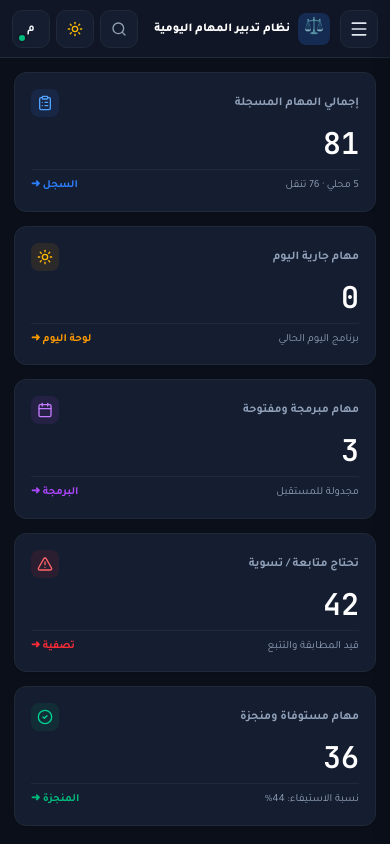
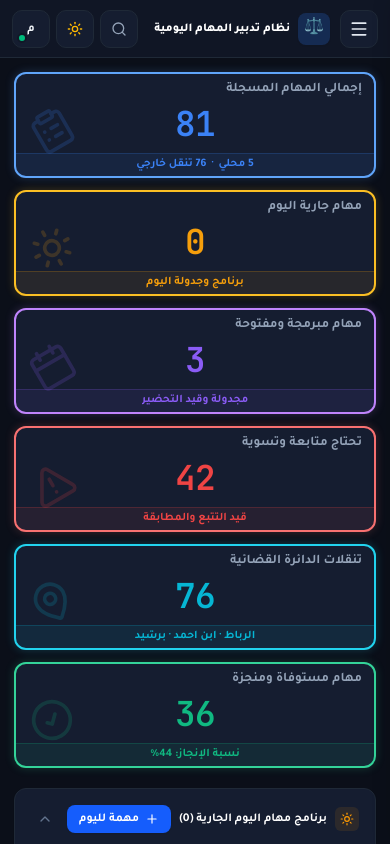
Before and after one commit to mohamed105art/Etask, a React (Vite) app: page / in a window 390 px wide. Shown: the top 844 px of the page. Built offline with nearby package versions, Linux system fonts and the light colour scheme.

Commit message:
feat: redesign KPI dashboard and add GitHub Pages workflow
- Update DashboardView to use 6 responsive matte KPI cards
- Implement new KPI card styles in index.css
- Set Vite base path to './' for relative asset resolution
- Add GitHub Actions workflow for automated deployments to GitHub Pages

```diff
--- a/src/components/DashboardView.tsx
+++ b/src/components/DashboardView.tsx
@@ -59,105 +59,139 @@ export const DashboardView: React.FC<DashboardViewProps> = ({
 
   return (
     <div className="space-y-5">
-      {/* 1. TOP 5 MINIMALIST MATTE KPI METRIC CARDS */}
-      <div className="grid grid-cols-1 sm:grid-cols-2 lg:grid-cols-5 gap-3.5">
-        {/* Total Tasks */}
+      {/* 1. EXACT 6 MINIMALIST MATTE KPI METRIC CARDS (3x2 Desktop, 2x3 Tablet, 1x6 Mobile) */}
+      <div className="kpi-matte-grid-6">
+        {/* Card 1: Total Registered Tasks (Blue) */}
         <div
           onClick={() => { setFilters({}); onNavigate('tasks'); }}
-          className="bg-white dark:bg-[#151d30] border border-slate-200 dark:border-[#1f2937] hover:border-blue-500/80 rounded-xl p-4 shadow-xs hover:shadow-md transition-all cursor-pointer flex flex-col justify-between group"
+          className="kpi-matte-card kpi-theme-blue"
+          title="النقر لعرض كافة المهام المسجلة"
         >
-          <div className="flex items-center justify-between">
-            <span className="text-xs font-bold text-slate-500 dark:text-slate-400">إجمالي المهام المسجلة</span>
-            <div className="w-7 h-7 rounded-lg bg-blue-500/10 text-blue-600 dark:text-blue-400 flex items-center justify-center">
-              <ClipboardList className="w-4 h-4" />
-            </div>
+          <div className="kpi-watermark-icon">
+            <ClipboardList />
           </div>
-          <div className="text-3xl font-extrabold text-slate-900 dark:text-white my-2 tabular-nums font-mono">
+          <div className="kpi-matte-top">
+            <span className="kpi-matte-title">إجمالي المهام المسجلة</span>
+          </div>
+          <div className="kpi-matte-number">
             {kpiStats.totalTasks}
           </div>
-          <div className="flex items-center justify-between text-[11px] text-slate-500 dark:text-slate-400 pt-2 border-t border-slate-100 dark:border-[#1f2937]">
-            <span>{kpiStats.localCount} محلي · {kpiStats.externalCount} تنقل</span>
-            <span className="text-blue-500 font-bold group-hover:translate-x-[-2px] transition-transform">السجل ➜</span>
+          <div className="kpi-matte-footer">
+            <span className="kpi-matte-sub">
+              <span>{kpiStats.localCount} محلي</span>
+              <span>·</span>
+              <span>{kpiStats.externalCount} تنقل خارجي</span>
+            </span>
           </div>
         </div>
 
-        {/* Scheduled Today */}
+        {/* Card 2: Today's Active Tasks (Amber) */}
         <div
           onClick={() => onNavigate('today')}
-          className="bg-white dark:bg-[#151d30] border border-slate-200 dark:border-[#1f2937] hover:border-amber-500/80 rounded-xl p-4 shadow-xs hover:shadow-md transition-all cursor-pointer flex flex-col justify-between group"
+          className="kpi-matte-card kpi-theme-amber"
+          title="النقر للانتقال إلى لوحة مهام اليوم"
         >
-          <div className="flex items-center justify-between">
-            <span className="text-xs font-bold text-slate-500 dark:text-slate-400">مهام جارية اليوم</span>
-            <div className="w-7 h-7 rounded-lg bg-amber-500/10 text-amber-600 dark:text-amber-400 flex items-center justify-center">
-              <Sun className="w-4 h-4" />
-            </div>
+          <div className="kpi-watermark-icon">
+            <Sun />
           </div>
-          <div className="text-3xl font-extrabold text-slate-900 dark:text-white my-2 tabular-nums font-mono">
+          <div className="kpi-matte-top">
+            <span className="kpi-matte-title">مهام جارية اليوم</span>
+          </div>
+          <div className="kpi-matte-number">
             {kpiStats.todayTasks}
           </div>
-          <div className="flex items-center justify-between text-[11px] text-slate-500 dark:text-slate-400 pt-2 border-t border-slate-100 dark:border-[#1f2937]">
-            <span>برنامج اليوم الحالي</span>
-            <span className="text-amber-500 font-bold group-hover:translate-x-[-2px] transition-transform">لوحة اليوم ➜</span>
+          <div className="kpi-matte-footer">
+            <span className="kpi-matte-sub">
+              <span>برنامج وجدولة اليوم</span>
+            </span>
           </div>
         </div>
 
-        {/* Future / Backlog */}
+        {/* Card 3: Scheduled & Open Tasks (Purple) */}
         <div
           onClick={() => onNavigate('backlog')}
-          className="bg-white dark:bg-[#151d30] border border-slate-200 dark:border-[#1f2937] hover:border-purple-500/80 rounded-xl p-4 shadow-xs hover:shadow-md transition-all cursor-pointer flex flex-col justify-between group"
+          className="kpi-matte-card kpi-theme-purple"
+          title="النقر لعرض المهام المبرمجة والمستقبلية"
         >
-          <div className="flex items-center justify-between">
-            <span className="text-xs font-bold text-slate-500 dark:text-slate-400">مهام مبرمجة ومفتوحة</span>
-            <div className="w-7 h-7 rounded-lg bg-purple-500/10 text-purple-600 dark:text-purple-400 flex items-center justify-center">
-              <Calendar className="w-4 h-4" />
-            </div>
+          <div className="kpi-watermark-icon">
+            <Calendar />
           </div>
-          <div className="text-3xl font-extrabold text-slate-900 dark:text-white my-2 tabular-nums font-mono">
+          <div className="kpi-matte-top">
+            <span className="kpi-matte-title">مهام مبرمجة ومفتوحة</span>
+          </div>
+          <div className="kpi-matte-number">
             {kpiStats.futureTasks}
           </div>
-          <div className="flex items-center justify-between text-[11px] text-slate-500 dark:text-slate-400 pt-2 border-t border-slate-100 dark:border-[#1f2937]">
-            <span>مجدولة للمستقبل</span>
-            <span className="text-purple-500 font-bold group-hover:translate-x-[-2px] transition-transform">البرمجة ➜</span>
+          <div className="kpi-matte-footer">
+            <span className="kpi-matte-sub">
+              <span>مجدولة وقيد التحضير</span>
+            </span>
           </div>
         </div>
 
-        {/* Needs Follow-up / Overdue */}
+        {/* Card 4: Needs Follow-up / Overdue (Red) */}
         <div
           onClick={() => { setFilters({ status: 'قيد المتابعة' }); onNavigate('tasks'); }}
-          className="bg-white dark:bg-[#151d30] border border-slate-200 dark:border-[#1f2937] hover:border-red-500/80 rounded-xl p-4 shadow-xs hover:shadow-md transition-all cursor-pointer flex flex-col justify-between group"
+          className="kpi-matte-card kpi-theme-red"
+          title="النقر لتصفية المهام التي تحتاج متابعة أو تسوية"
         >
-          <div className="flex items-center justify-between">
-            <span className="text-xs font-bold text-slate-500 dark:text-slate-400">تحتاج متابعة / تسوية</span>
-            <div className="w-7 h-7 rounded-lg bg-red-500/10 text-red-600 dark:text-red-400 flex items-center justify-center">
-              <AlertTriangle className="w-4 h-4" />
-            </div>
+          <div className="kpi-watermark-icon">
+            <AlertTriangle />
           </div>
-          <div className="text-3xl font-extrabold text-slate-900 dark:text-white my-2 tabular-nums font-mono">
+          <div className="kpi-matte-top">
+            <span className="kpi-matte-title">تحتاج متابعة وتسوية</span>
+          </div>
+          <div className="kpi-matte-number">
             {kpiStats.pendingTasks}
           </div>
-          <div className="flex items-center justify-between text-[11px] text-slate-500 dark:text-slate-400 pt-2 border-t border-slate-100 dark:border-[#1f2937]">
-            <span>قيد المطابقة والتتبع</span>
-            <span className="text-red-500 font-bold group-hover:translate-x-[-2px] transition-transform">تصفية ➜</span>
+          <div className="kpi-matte-footer">
+            <span className="kpi-matte-sub">
+              <span>قيد التتبع والمطابقة</span>
+            </span>
           </div>
         </div>
 
-        {/* Completed */}
+        {/* Card 5: Regional Judicial Trips (Cyan) */}
+        <div
+          onClick={() => { setFilters({ scope: 'تنقل خارجي' }); onNavigate('tasks'); }}
+          className="kpi-matte-card kpi-theme-cyan"
+          title="النقر لتصفية تنقلات وتدخلات الدائرة القضائية"
+        >
+          <div className="kpi-watermark-icon">
+            <MapPin />
+          </div>
+          <div className="kpi-matte-top">
+            <span className="kpi-matte-title">تنقلات الدائرة القضائية</span>
+          </div>
+          <div className="kpi-matte-number">
+            {kpiStats.externalCount}
+          </div>
+          <div className="kpi-matte-footer">
+            <span className="kpi-matte-sub">
+              <span>الرباط · ابن أحمد · برشيد</span>
+            </span>
+          </div>
+        </div>
+
+        {/* Card 6: Completed Tasks & Rate (Emerald Green) */}
         <div
           onClick={() => { setFilters({ status: 'منجزة' }); onNavigate('tasks'); }}
-          className="bg-white dark:bg-[#151d30] border border-slate-200 dark:border-[#1f2937] hover:border-emerald-500/80 rounded-xl p-4 shadow-xs hover:shadow-md transition-all cursor-pointer flex flex-col justify-between group"
+          className="kpi-matte-card kpi-theme-green"
+          title="النقر لعرض المهام المنجزة والمستوفاة"
         >
-          <div className="flex items-center justify-between">
-            <span className="text-xs font-bold text-slate-500 dark:text-slate-400">مهام مستوفاة ومنجزة</span>
-            <div className="w-7 h-7 rounded-lg bg-emerald-500/10 text-emerald-600 dark:text-emerald-400 flex items-center justify-center">
-              <CheckCircle2 className="w-4 h-4" />
-            </div>
+          <div className="kpi-watermark-icon">
+            <CheckCircle2 />
           </div>
-          <div className="text-3xl font-extrabold text-slate-900 dark:text-white my-2 tabular-nums font-mono">
+          <div className="kpi-matte-top">
+            <span className="kpi-matte-title">مهام مستوفاة ومنجزة</span>
+          </div>
+          <div className="kpi-matte-number">
             {kpiStats.doneTasks}
           </div>
-          <div className="flex items-center justify-between text-[11px] text-slate-500 dark:text-slate-400 pt-2 border-t border-slate-100 dark:border-[#1f2937]">
-            <span>نسبة الاستيفاء: {kpiStats.completionRate}%</span>
-            <span className="text-emerald-500 font-bold group-hover:translate-x-[-2px] transition-transform">المنجزة ➜</span>
+          <div className="kpi-matte-footer">
+            <span className="kpi-matte-sub">
+              <span>نسبة الإنجاز: {kpiStats.completionRate}%</span>
+            </span>
           </div>
         </div>
       </div>
--- a/src/index.css
+++ b/src/index.css
@@ -231,6 +231,218 @@
   justify-content: center;
 }
 
+/* ==========================================================================
+   تصميم المؤشرات الستة المعتمد (6 Matte KPI Cards Grid - 3x2 / 2x3 / 1x6)
+   ========================================================================== */
+.kpi-matte-grid-6 {
+  display: grid;
+  grid-template-columns: repeat(3, minmax(0, 1fr));
+  gap: 12px;
+  width: 100%;
+}
+@media (max-width: 992px) {
+  .kpi-matte-grid-6 {
+    grid-template-columns: repeat(2, minmax(0, 1fr));
+  }
+}
+@media (max-width: 576px) {
+  .kpi-matte-grid-6 {
+    grid-template-columns: 1fr;
+  }
+}
+
+.kpi-matte-card {
+  background: var(--bg-card);
+  border-radius: 12px;
+  padding: 0;
+  min-height: 106px;
+  display: flex;
+  flex-direction: column;
+  justify-content: space-between;
+  align-items: stretch;
+  position: relative;
+  overflow: hidden;
+  box-shadow: 0 2px 10px rgba(0, 0, 0, 0.18);
+  transition: transform 0.16s ease, box-shadow 0.16s ease;
+  cursor: pointer;
+  user-select: none;
+}
+.kpi-matte-card:hover {
+  transform: translateY(-2px);
+}
+
+/* 1. الأزرق - إجمالي المهام */
+.kpi-matte-card.kpi-theme-blue {
+  border: 2px solid #60a5fa !important;
+  box-shadow: 0 0 10px rgba(96, 165, 250, 0.22) !important;
+}
+.kpi-matte-card.kpi-theme-blue .kpi-matte-number,
+.kpi-matte-card.kpi-theme-blue .kpi-watermark-icon,
+.kpi-matte-card.kpi-theme-blue .kpi-matte-sub {
+  color: #3b82f6 !important;
+}
+.kpi-matte-card.kpi-theme-blue .kpi-matte-footer {
+  background: rgba(59, 130, 246, 0.08) !important;
+  border-top: 1px solid rgba(59, 130, 246, 0.2) !important;
+}
+
+/* 2. الكهرماني / البرتقالي - مهام جارية اليوم */
+.kpi-matte-card.kpi-theme-amber {
+  border: 2px solid #fbbf24 !important;
+  box-shadow: 0 0 10px rgba(251, 191, 36, 0.22) !important;
+}
+.kpi-matte-card.kpi-theme-amber .kpi-matte-number,
+.kpi-matte-card.kpi-theme-amber .kpi-watermark-icon,
+.kpi-matte-card.kpi-theme-amber .kpi-matte-sub {
+  color: #f59e0b !important;
+}
+.kpi-matte-card.kpi-theme-amber .kpi-matte-footer {
+  background: rgba(245, 158, 11, 0.08) !important;
+  border-top: 1px solid rgba(245, 158, 11, 0.2) !important;
+}
+
+/* 3. البنفسجي - مهام مبرمجة ومفتوحة */
+.kpi-matte-card.kpi-theme-purple {
+  border: 2px solid #c084fc !important;
+  box-shadow: 0 0 10px rgba(192, 132, 252, 0.22) !important;
+}
+.kpi-matte-card.kpi-theme-purple .kpi-matte-number,
+.kpi-matte-card.kpi-theme-purple .kpi-watermark-icon,
+.kpi-matte-card.kpi-theme-purple .kpi-matte-sub {
+  color: #8b5cf6 !important;
+}
+.kpi-matte-card.kpi-theme-purple .kpi-matte-footer {
+  background: rgba(139, 92, 246, 0.08) !important;
+  border-top: 1px solid rgba(139, 92, 246, 0.2) !important;
+}
+
+/* 4. الأحمر - تحتاج متابعة وتسوية */
+.kpi-matte-card.kpi-theme-red {
+  border: 2px solid #f87171 !important;
+  box-shadow: 0 0 10px rgba(248, 113, 113, 0.22) !important;
+}
+.kpi-matte-card.kpi-theme-red .kpi-matte-number,
+.kpi-matte-card.kpi-theme-red .kpi-watermark-icon,
+.kpi-matte-card.kpi-theme-red .kpi-matte-sub {
+  color: #ef4444 !important;
+}
+.kpi-matte-card.kpi-theme-red .kpi-matte-footer {
+  background: rgba(239, 68, 68, 0.08) !important;
+  border-top: 1px solid rgba(239, 68, 68, 0.2) !important;
+}
+
+/* 5. الفيروزي / السماوي - تنقلات الدائرة القضائية */
+.kpi-matte-card.kpi-theme-cyan {
+  border: 2px solid #22d3ee !important;
+  box-shadow: 0 0 10px rgba(34, 211, 238, 0.22) !important;
+}
+.kpi-matte-card.kpi-theme-cyan .kpi-matte-number,
+.kpi-matte-card.kpi-theme-cyan .kpi-watermark-icon,
+.kpi-matte-card.kpi-theme-cyan .kpi-matte-sub {
+  color: #06b6d4 !important;
+}
+.kpi-matte-card.kpi-theme-cyan .kpi-matte-footer {
+  background: rgba(6, 182, 212, 0.08) !important;
+  border-top: 1px solid rgba(6, 182, 212, 0.2) !important;
+}
+
+/* 6. الأخضر الزمردي - مهام منجزة ومستوفاة */
+.kpi-matte-card.kpi-theme-green {
+  border: 2px solid #34d399 !important;
+  box-shadow: 0 0 10px rgba(52, 211, 153, 0.22) !important;
+}
+.kpi-matte-card.kpi-theme-green .kpi-matte-number,
+.kpi-matte-card.kpi-theme-green .kpi-watermark-icon,
+.kpi-matte-card.kpi-theme-green .kpi-matte-sub {
+  color: #10b981 !important;
+}
+.kpi-matte-card.kpi-theme-green .kpi-matte-footer {
+  background: rgba(16, 185, 129, 0.08) !important;
+  border-top: 1px solid rgba(16, 185, 129, 0.2) !important;
+}
+
+/* أجزاء البطاقة الداخلية */
+.kpi-matte-top {
+  padding: 8px 12px 2px 12px;
+  display: flex;
+  align-items: center;
+  justify-content: space-between;
+  width: 100%;
+  box-sizing: border-box;
+  position: relative;
+  z-index: 2;
+}
+
+.kpi-matte-title {
+  font-size: 0.82rem;
+  font-weight: 700;
+  color: var(--text-secondary);
+  line-height: 1.2;
+  white-space: nowrap;
+  overflow: hidden;
+  text-overflow: ellipsis;
+}
+
+.kpi-watermark-icon {
+  position: absolute;
+  left: 14px;
+  bottom: 24px;
+  transform: rotate(-30deg);
+  width: 44px;
+  height: 44px;
+  opacity: 0.18;
+  pointer-events: none;
+  z-index: 1;
+}
+
+.kpi-watermark-icon svg {
+  width: 100%;
+  height: 100%;
+}
+
+.kpi-matte-number {
+  padding: 0px 14px 4px 14px;
+  font-size: 2.15rem;
+  font-weight: 900;
+  line-height: 1;
+  text-align: center;
+  flex: 1 1 auto;
+  display: flex;
+  align-items: center;
+  justify-content: center;
+  position: relative;
+  z-index: 2;
+  font-variant-numeric: tabular-nums;
+  font-family: var(--font-mono, monospace);
+  letter-spacing: -0.02em;
+}
+
+.kpi-matte-footer {
+  padding: 4px 10px;
+  display: flex;
+  align-items: center;
+  justify-content: center;
+  width: 100%;
+  box-sizing: border-box;
+  position: relative;
+  z-index: 2;
+}
+
+.kpi-matte-sub {
+  font-size: 0.72rem;
+  font-weight: 700;
+  line-height: 1.2;
+  display: inline-flex;
+  align-items: center;
+  justify-content: center;
+  gap: 5px;
+  text-align: center;
+  white-space: nowrap;
+  overflow: hidden;
+  text-overflow: ellipsis;
+  max-width: 100%;
+}
+
 /* Official Administrative A4 Print Styles */
 @media print {
   @page {
--- a/vite.config.ts
+++ b/vite.config.ts
@@ -5,6 +5,7 @@ import {defineConfig} from 'vite';
 
 export default defineConfig(() => {
   return {
+    base: './',
     plugins: [react(), tailwindcss()],
     resolve: {
       alias: {
```
